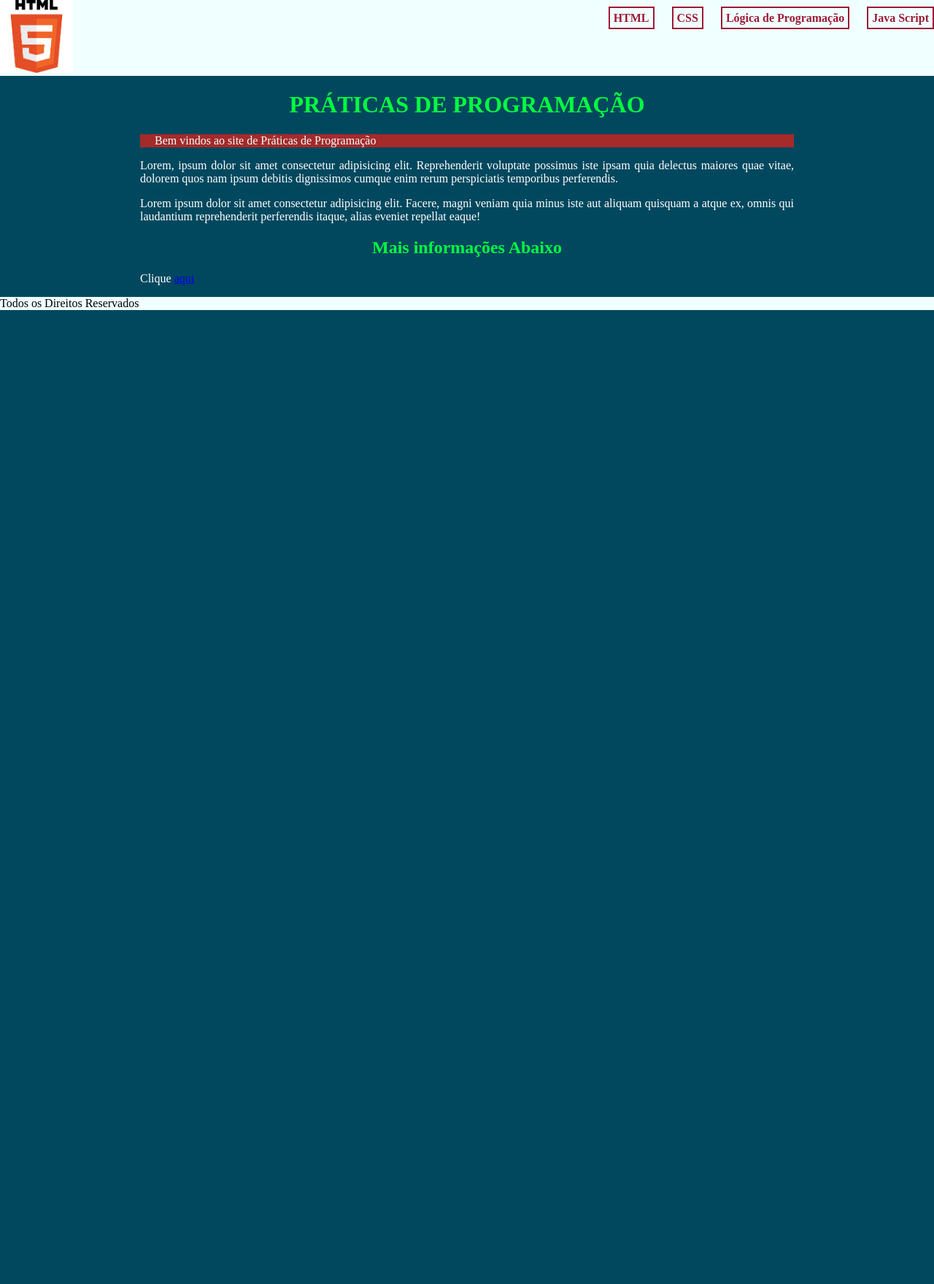
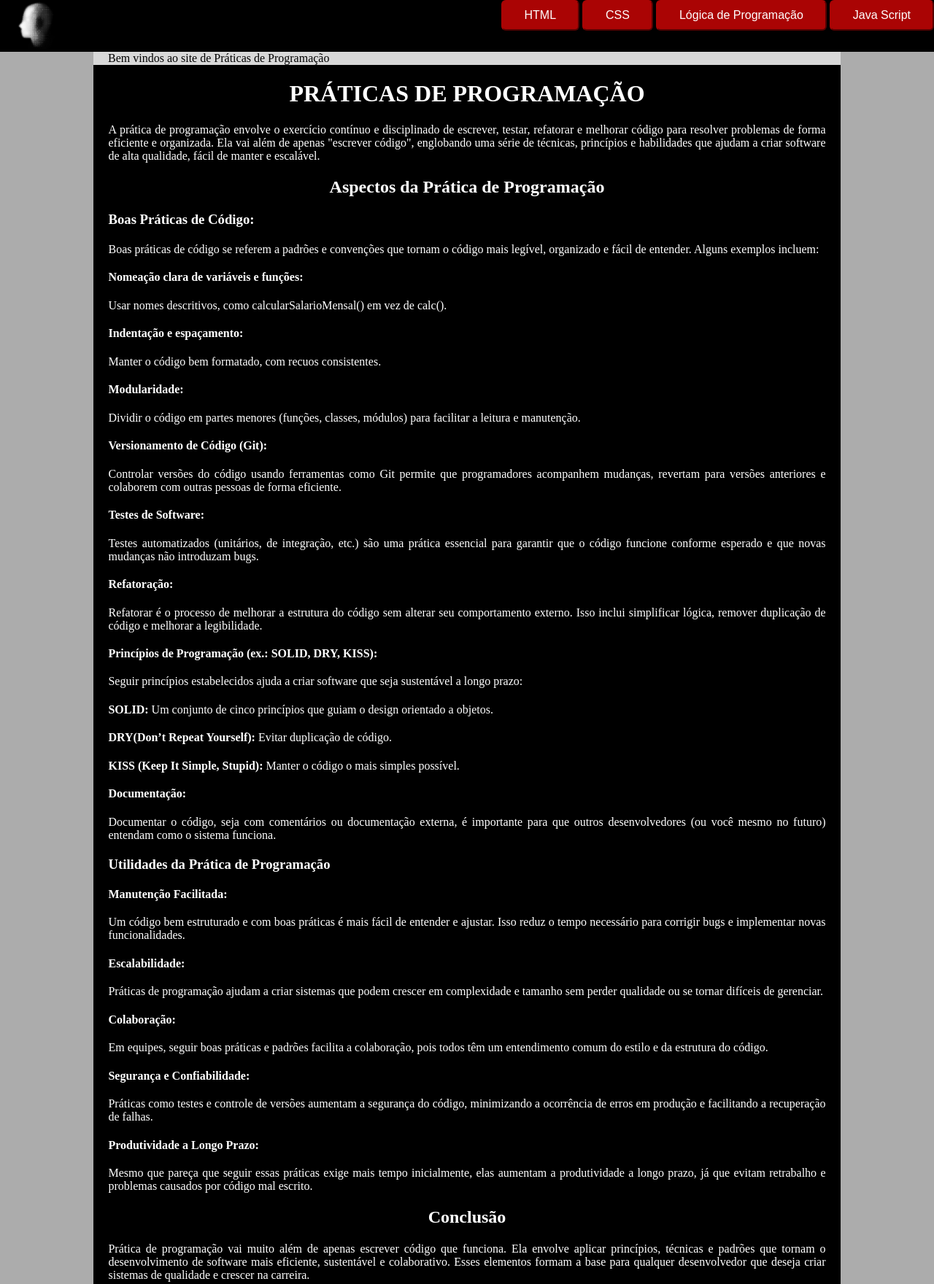
Before and after one commit to FellipeRhenius/Web, a plain HTML site: page HTML5/introducao.html in a window 1280 px wide. Shown: the top 1760 px of the page at 73% size. Before the commit the page ends 800 px from the top, so only its background shows below. Drawn offline with Linux system fonts and the light colour scheme.

Commit message:
Update 23/08/2024
##Update 23/08/2024

Português:

Atualizações realizadas no repositório web:

-Implementação de um novo estilo para as páginas.
 -Criação de um arquivo JavaScript para organizar o código e funcionalidades.
-Desenvolvimento de uma função para os botões (ainda precisa de ajustes).
-Inclusão de novas informações nas páginas existentes.
-Criação de uma página dedicada a explicar práticas de programação.
-Adição de uma nova página para explicar conceitos de HTML.

Inglês:

Updates made to the web repository:

-Implementation of a new style for the pages.
-Creation of a JavaScript file to organize code and functionalities.
 -Development of a button function (still needs adjustments).
-Addition of new information to existing pages.
-Creation of a page dedicated to explaining programming practices.
-Addition of a new page explaining HTML concepts.

```diff
--- a/HTML5/css/style.css
+++ b/HTML5/css/style.css
@@ -1,28 +1,54 @@
 body{
-    background-color: rgb(1, 72, 94);
-    color: white;
+    background-color: rgb(172, 172, 172);
+    color: rgb(255, 255, 255);
     margin: 0;
 }
+h3,h4{
+    margin: 2%;
+}
 h2,h1{
-    color: rgb(0, 255, 64);
+    color: rgb(255, 255, 255);
     text-align: center;
 }
 h1{
     text-transform: uppercase;
 }
+p.destaque{
+    text-align: justify;
+    margin: 0;
+}
+
 p{
     text-align: justify;
+    margin: 2%;
 }
 header{
-    background-color:azure;
-    color:black;
+    background-color:rgb(0, 0, 0);
+    color:rgb(255, 255, 255);
 }
 main{
-    margin: auto 15%;
+    background-color: rgb(0, 0, 0);
+    margin: auto 10%;
+}
+nav button{
+    background-color: #aa0404;
+  border-radius: 6px;
+  border-color: #aa0404;
+  color: white;
+  padding: 10px 30px;
+  text-align: center;
+  text-decoration: none;
+  display: inline-block;
+  font-size: 16px;
+  transition-duration: 0.4s;
+ }
+nav button:hover{
+    background-color: #ffffff;
+  color: #aa0404;
 }
 .destaque{
-    background-color: brown;
-    color:azure;
+    background-color: rgb(216, 216, 216);
+    color:rgb(0, 0, 0);
     padding-left: 20px;
 }
 #img-logo{
@@ -40,6 +66,6 @@ nav{
     float: right ;
 }
 footer{
-    background-color: azure;
+    background-color: rgb(255, 255, 255);
     color:black;
 }
--- a/HTML5/introducao.html
+++ b/HTML5/introducao.html
@@ -6,42 +6,125 @@
 
         <link rel="stylesheet" href="css/style.css">
 
-
     </head>
     <body>
-
         <header>
-            <img id="img-logo" src="img/html.png" alt="Logo HTML"/>
+            <img id="img-logo" src="img/code.jpeg" alt="Code jpeg"/>
 
             <nav>
-                <ul>
-                    <li>HTML</li>
-                    <li>CSS</li>
-                    <li>Lógica de Programação</li>
-                    <li>Java Script</li>
-                </ul>
+                    <button id="btnHtml">HTML</button>
+                    <button id="btnCss">CSS</button>
+                    <button id="btnLogica">Lógica de Programação</button>
+                    <button id="btnJavaScript">Java Script</button>
             </nav>
-
         </header>
 
         <main>
+            <p class="destaque">Bem vindos ao site de Práticas de Programação</p>
+
             <h1>Práticas de Programação</h1>
-            <p class="destaque">Bem vindos ao site de Práticas de Programação</p>
             <p>
-                Lorem, ipsum dolor sit amet consectetur adipisicing elit. Reprehenderit voluptate possimus iste ipsam quia delectus maiores quae vitae, dolorem quos nam ipsum debitis dignissimos cumque enim rerum perspiciatis temporibus perferendis.
+                A prática de programação envolve o exercício contínuo e disciplinado de escrever, testar, refatorar e melhorar código para resolver problemas de forma eficiente e organizada. Ela vai além de apenas "escrever código", englobando uma série de técnicas, princípios e habilidades que ajudam a criar software de alta qualidade, fácil de manter e escalável.
+            </p>
+
+            <h2> Aspectos da Prática de Programação</h2>
+
+            <h3>Boas Práticas de Código:</h3>
+            <p>
+                Boas práticas de código se referem a padrões e convenções que tornam o código mais legível, organizado e fácil de entender. Alguns exemplos incluem:
+            </p>
+
+            <h4>Nomeação clara de variáveis e funções:</h4>
+            <p>
+                Usar nomes descritivos, como calcularSalarioMensal() em vez de calc().
+            </p>
+
+            <h4>Indentação e espaçamento:</h4>
+            <p>
+                Manter o código bem formatado, com recuos consistentes.
+            </p>
+
+            <h4>Modularidade:</h4>
+            <p>
+                Dividir o código em partes menores (funções, classes, módulos) para facilitar a leitura e manutenção.
+            </p>
+
+            <h4>Versionamento de Código (Git):</h4>
+            <p>
+                Controlar versões do código usando ferramentas como Git permite que programadores acompanhem mudanças, revertam para versões anteriores e colaborem com outras pessoas de forma eficiente.
+            </p>
+
+            <h4>Testes de Software:</h4>
+            <p>
+                Testes automatizados (unitários, de integração, etc.) são uma prática essencial para garantir que o código funcione conforme esperado e que novas mudanças não introduzam bugs.
+            </p>
+
+            <h4>Refatoração:</h4>
+            <p>
+                Refatorar é o processo de melhorar a estrutura do código sem alterar seu comportamento externo. Isso inclui simplificar lógica, remover duplicação de código e melhorar a legibilidade.
+            </p>
+
+            <h4>Princípios de Programação (ex.: SOLID, DRY, KISS):</h4>
+            <p>
+                Seguir princípios estabelecidos ajuda a criar software que seja sustentável a longo prazo:
+            </p>
+
+            <p>
+                <strong>SOLID:</strong> Um conjunto de cinco princípios que guiam o design orientado a objetos.
             </p>
             <p>
-                Lorem ipsum dolor sit amet consectetur adipisicing elit. Facere, magni veniam quia minus iste aut aliquam quisquam a atque ex, omnis qui laudantium reprehenderit perferendis itaque, alias eveniet repellat eaque!
+                <strong>DRY(Don’t Repeat Yourself):</strong>  Evitar duplicação de código.
+            </p>
+            <p>
+                <strong>KISS (Keep It Simple, Stupid):</strong> Manter o código o mais simples possível.
+            </p>
+
+            <h4>Documentação:</h4>
+            <p>
+                Documentar o código, seja com comentários ou documentação externa, é importante para que outros desenvolvedores (ou você mesmo no futuro) entendam como o sistema funciona.
+            </p>
+
+            <h3>Utilidades da Prática de Programação</h3>
+
+            <h4>Manutenção Facilitada:</h4>
+            <p>
+                Um código bem estruturado e com boas práticas é mais fácil de entender e ajustar. Isso reduz o tempo necessário para corrigir bugs e implementar novas funcionalidades.
+            </p>
+
+            <h4>Escalabilidade:</h4>
+            <p>
+                Práticas de programação ajudam a criar sistemas que podem crescer em complexidade e tamanho sem perder qualidade ou se tornar difíceis de gerenciar.
+            </p>
+
+            <h4>Colaboração:</h4>
+            <p>
+                Em equipes, seguir boas práticas e padrões facilita a colaboração, pois todos têm um entendimento comum do estilo e da estrutura do código.
+            </p>
+
+            <h4> Segurança e Confiabilidade:</h4>
+            <p>
+                Práticas como testes e controle de versões aumentam a segurança do código, minimizando a ocorrência de erros em produção e facilitando a recuperação de falhas.
+            </p>
+
+            <h4>Produtividade a Longo Prazo:</h4>
+            <p>
+                Mesmo que pareça que seguir essas práticas exige mais tempo inicialmente, elas aumentam a produtividade a longo prazo, já que evitam retrabalho e problemas causados por código mal escrito.
+            </p>
+
+            <h2>Conclusão</h2>
+            <p>
+                Prática de programação vai muito além de apenas escrever código que funciona. Ela envolve aplicar princípios, técnicas e padrões que tornam o desenvolvimento de software mais eficiente, sustentável e colaborativo. Esses elementos formam a base para qualquer desenvolvedor que deseja criar sistemas de qualidade e crescer na carreira.
             </p>
 
             <h2>Mais informações Abaixo</h2>
-            <p>
-                Clique <a target="_blank" href="https://ebaconline.com.br/blog/o-que-e-html5-seo#:~:text=O%20HTML5%20é%20a%20última,adicionar%20funcionalidade%20aos%20elementos%20HTML."> aqui</a>
+            <p class="final">
+                Clique <a target="_blank" href="https://www.sydle.com/br/blog/clean-code-602bef23da4d09680935509b"> aqui</a>
+            </p>
         </main>
 
         <footer>
             <p>Todos os Direitos Reservados</p>
         </footer>
-
+        <script src="script.js"></script>
     </body>
 </html>
--- /dev/null
+++ b/HTML5/script.js
@@ -0,0 +1,20 @@
+function redirect(destination){
+    const routes = {
+        introducao: 'introducao.html',
+        htmlPage: 'htmlPage.html'
+    };
+
+    if (routes[destination]){
+        window.location.href = routes[destination];
+    }
+    else{
+        console.error('Destino não encontrado!')
+    }
+}
+
+document.getElementById("btnHtml").addEventListener("click", function(){
+    redirect('htmlPage');
+});
+document.getElementById("btnIntroducao").addEventListener("click", function(){
+    redirect('introducao');
+});
```
Also changed, not shown: HTML5/exercicioSoma.html (deleted, +0 -23 lines), HTML5/exercicioSomaHtml.html (deleted, +0 -54 lines), HTML5/htmlPage.html (added, +75 -0 lines), HTML5/img/code.jpeg (added).
